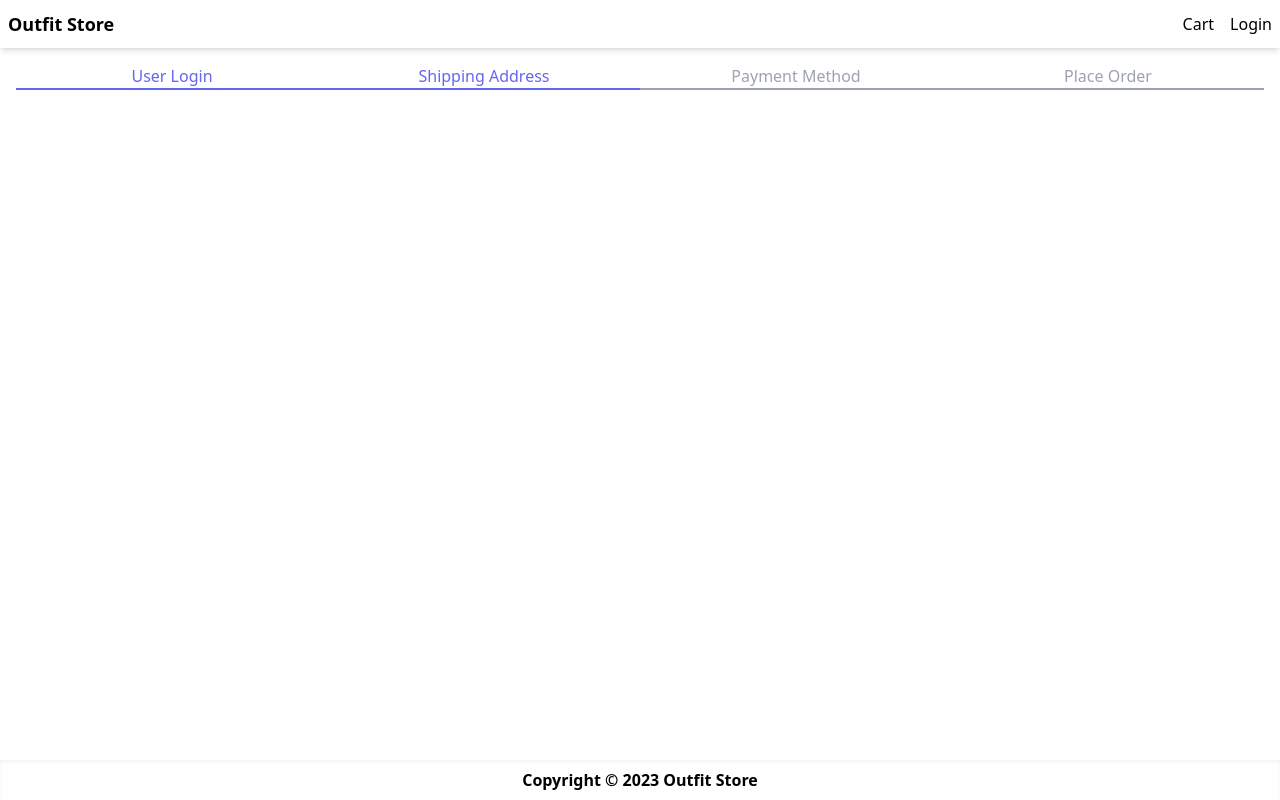
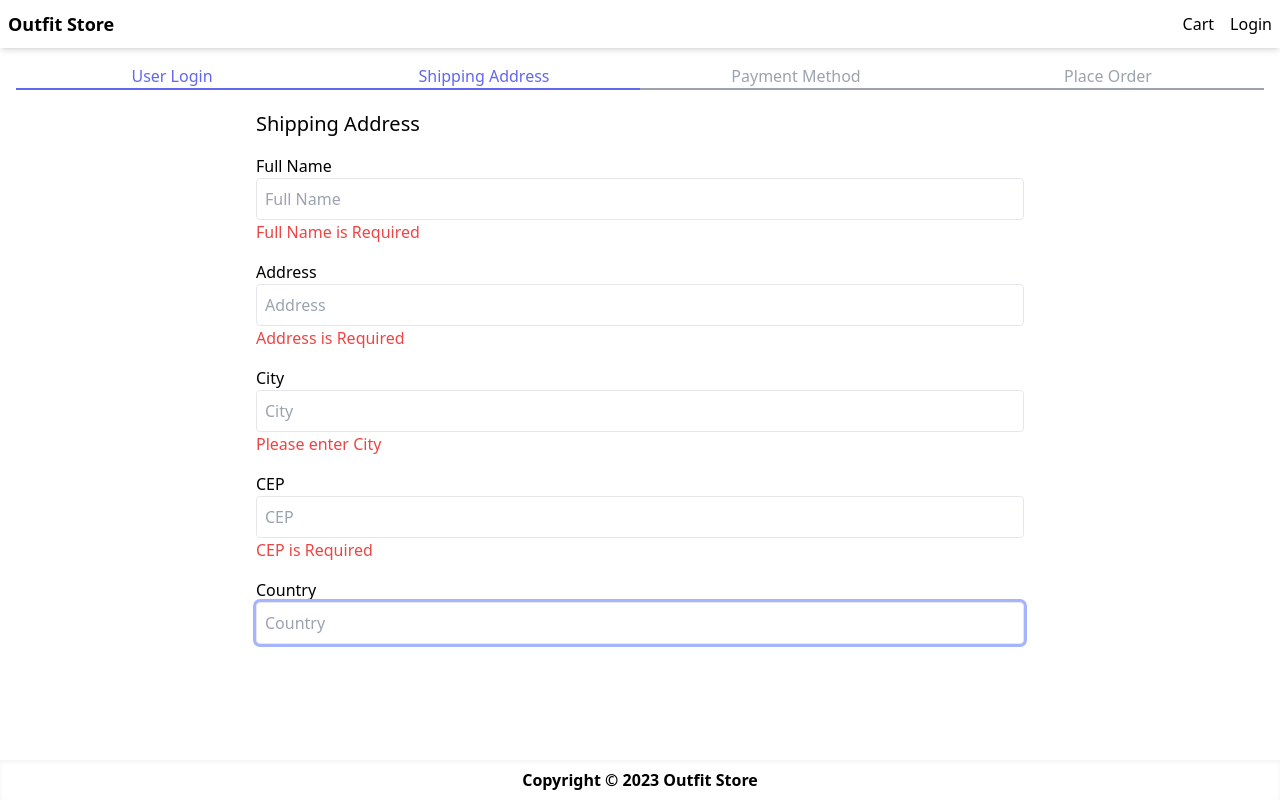
Before and after one commit to colincode7/outfit-store, a Next.js app: page /shipping in a window 1280 px wide. Built offline with nearby package versions, Linux system fonts and the light colour scheme; no server answers.

Commit message:
create shipping Form with Formik

```diff
--- a/pages/shipping.tsx
+++ b/pages/shipping.tsx
@@ -1,10 +1,96 @@
 import CheckoutWizard from '@/components/CheckoutWizard'
+import { Formik, Form, Field, ErrorMessage } from 'formik'
+import * as Yup from 'yup';
 import React from 'react'
 
+
+interface LoginFormValues {
+    fullName: string;
+    address: string;
+    city: string;
+    cep: string;
+    country: string;
+
+  }
+
  const ShippingScreen = () => {
+    const initialValues: LoginFormValues = {
+       fullName:'',
+       address:'',
+       city:'',
+       cep:'',
+       country:'',
+      };
+
+    const validationSchema = Yup.object({
+        fullName: Yup.string()
+                     .required('Full Name is Required'),
+        address: Yup.string()
+                     .required('Address is Required')
+                     .min(3, 'Address must be at least 3 characters'),
+        city: Yup.string()
+                     .required('Please enter City'),
+         cep: Yup.string()
+                     .matches(/^[0-9]{5}-[0-9]{3}$/,'Format: 00000-000')
+                     .required('CEP is Required'),
+        country: Yup.string()
+                     .required('Please enter Country')
+
+       });
+
+    const handleSubmit = async () => {}
   return (
     <>
      <CheckoutWizard activeStep={1}/>
+     <Formik
+      initialValues={initialValues}
+      validationSchema={validationSchema}
+      onSubmit={handleSubmit}>
+        <Form className='mx-auto max-w-screen-md'>
+            <h1 className='mb-4 text-xl'>Shipping Address</h1>
+            <div className='mb-4'>
+                <label htmlFor='fullName'>Full Name</label>
+                <Field className='w-full' id='fullName' name='fullName'  placeholder="Full Name" autoFocus />
+                <div className='text-red-500'>
+                <ErrorMessage name='fullName'/>
+                </div>
+            </div>
+            <div className='mb-4'>
+                <label htmlFor='fullName'>Address</label>
+                <Field className='w-full' id='address' name='address'  placeholder="Address" autoFocus />
+                <div className='text-red-500'>
+                <ErrorMessage name='address'/>
+                </div>
+
+            </div>
+            <div className='mb-4'>
+                <label htmlFor='fullName'>City</label>
+                <Field className='w-full' id='city' name='city'  placeholder="City" autoFocus />
+                <div className='text-red-500'>
+                <ErrorMessage name='city'/>
+                </div>
+
+            </div>
+            <div className='mb-4'>
+                <label htmlFor='fullName'>CEP</label>
+                <Field className='w-full' id='cep' name='cep'  placeholder="CEP" autoFocus />
+                <div className='text-red-500'>
+                <ErrorMessage name='cep'/>
+                </div>
+
+            </div>
+            <div className='mb-4'>
+                <label htmlFor='fullName'>Country</label>
+                <Field className='w-full' id='country' name='country'  placeholder="Country" autoFocus />
+                <div className='text-red-500'>
+                <ErrorMessage name='country'/>
+                </div>
+
+            </div>
+
+        </Form>
+
+     </Formik>
     </>
   )
 }
```
